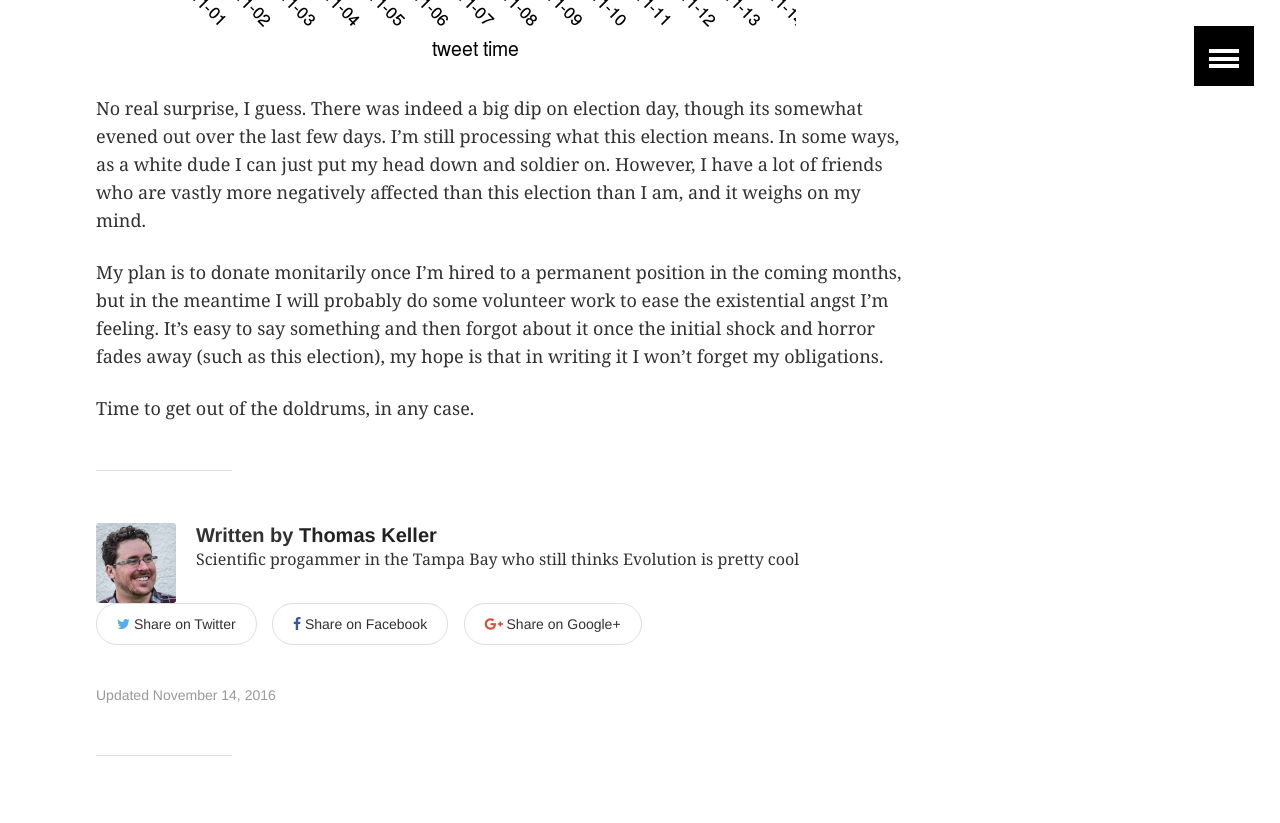
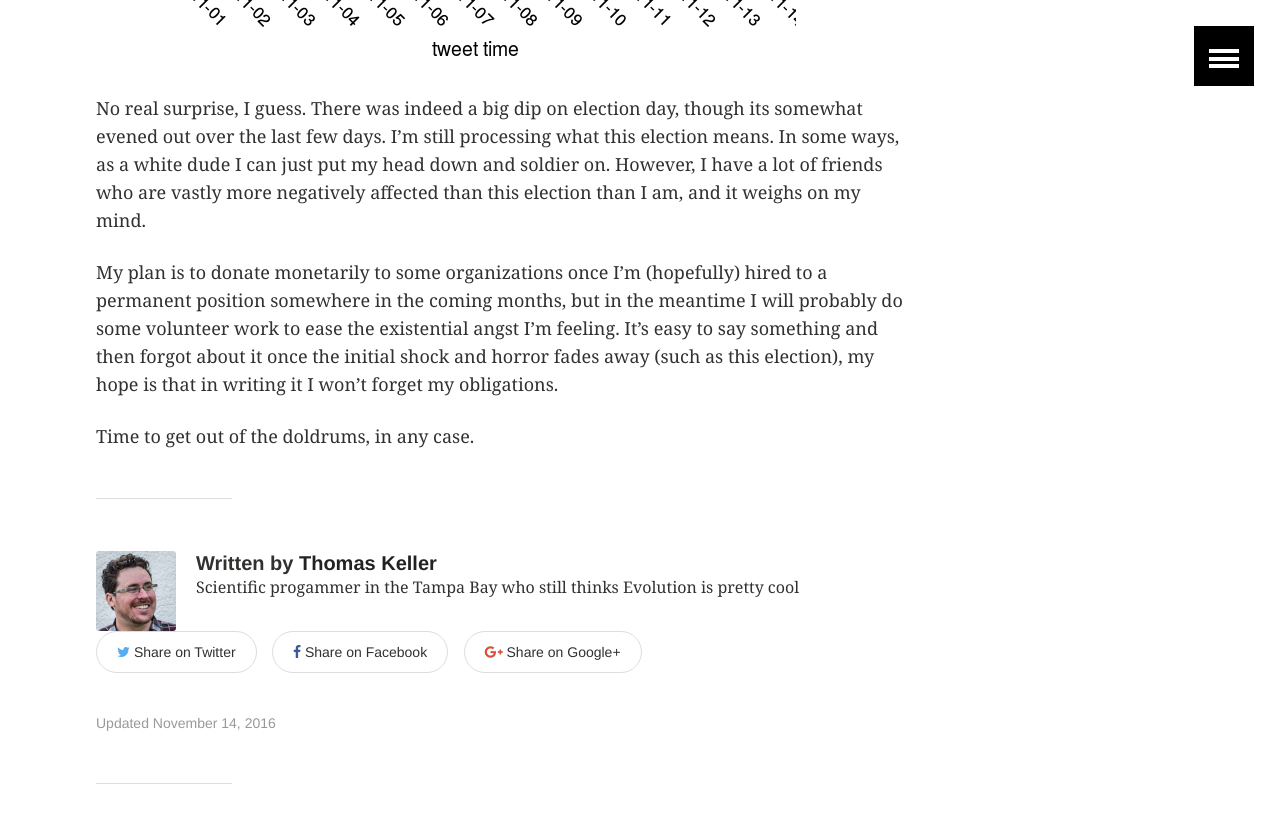
Before and after one commit to thomas-keller/thomas-keller.github.io, a Jekyll site: the page built from _posts/articles/2016-11-14-post-election-hedonometer-selfcare.md, in a window 1280 px wide and 900 px high, scrolled down 9336 px. Shown: the top 823 px of the window. Built offline with Jekyll 4.4.1, drawn with Linux system fonts in a browser that asks for light colours; comment, search, counter and statistics services are not loaded.

Commit message:
post on hedonometer & selfcare

```diff
--- a/_posts/articles/2016-11-14-post-election-hedonometer-selfcare.md
+++ b/_posts/articles/2016-11-14-post-election-hedonometer-selfcare.md
@@ -195,6 +195,6 @@ ggsave(file=filename,width=7,height=7,dpi=100)
 
 No real surprise, I guess. There was indeed a big dip on election day, though its somewhat evened out over the last few days. I'm still processing what this election means. In some ways, as a white dude I can just put my head down and soldier on. However, I have a lot of friends who are vastly more negatively affected than this election than I am, and it weighs on my mind.
 
-My plan is to donate monitarily once I'm hired to a permanent position in the coming months, but in the meantime I will probably do some volunteer work to ease the existential angst I'm feeling. It's easy to say something and then forgot about it once the initial shock and horror fades away (such as this election), my hope is that in writing it I won't forget my obligations.
+My plan is to donate monetarily to some organizations once I'm (hopefully) hired to a permanent position somewhere in the coming months, but in the meantime I will probably do some volunteer work to ease the existential angst I'm feeling. It's easy to say something and then forgot about it once the initial shock and horror fades away (such as this election), my hope is that in writing it I won't forget my obligations.
 
 Time to get out of the doldrums, in any case.
```
